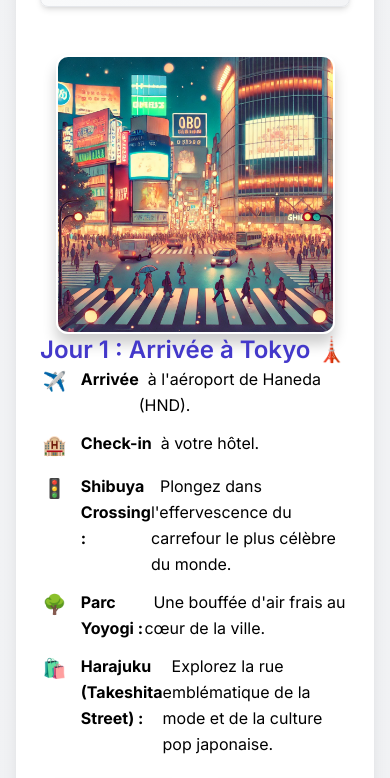
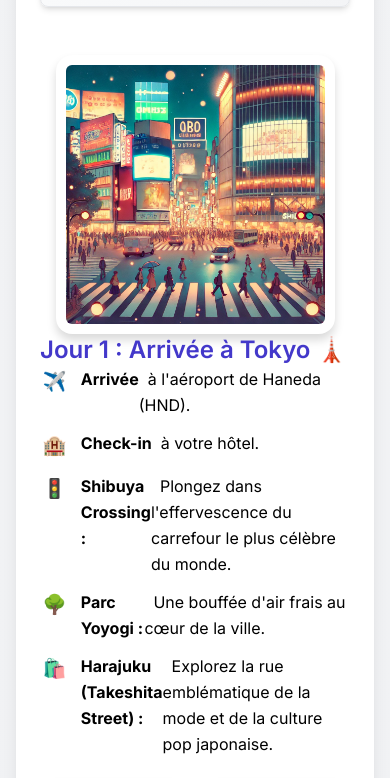
Before and after one commit to shepper1/Japan, a plain HTML site: page index.html in a window 390 px wide. Shown: the part 1025-1803 px from the top of the page. Drawn offline with nearby package versions, Linux system fonts and the light colour scheme.

Commit message:
Add files via upload

```diff
--- a/index.html
+++ b/index.html
@@ -99,6 +99,12 @@
         max-width: 90%;
         margin: 0 auto;
         pointer-events: none;
+        background-color: white;
+        padding: 0.5rem;
+        border-radius: 1rem;
+        box-shadow: 0 6px 10px rgba(0, 0, 0, 0.15);
+        user-select: none;
+        touch-action: none;
       }
     }
     nav ul li a {
```
